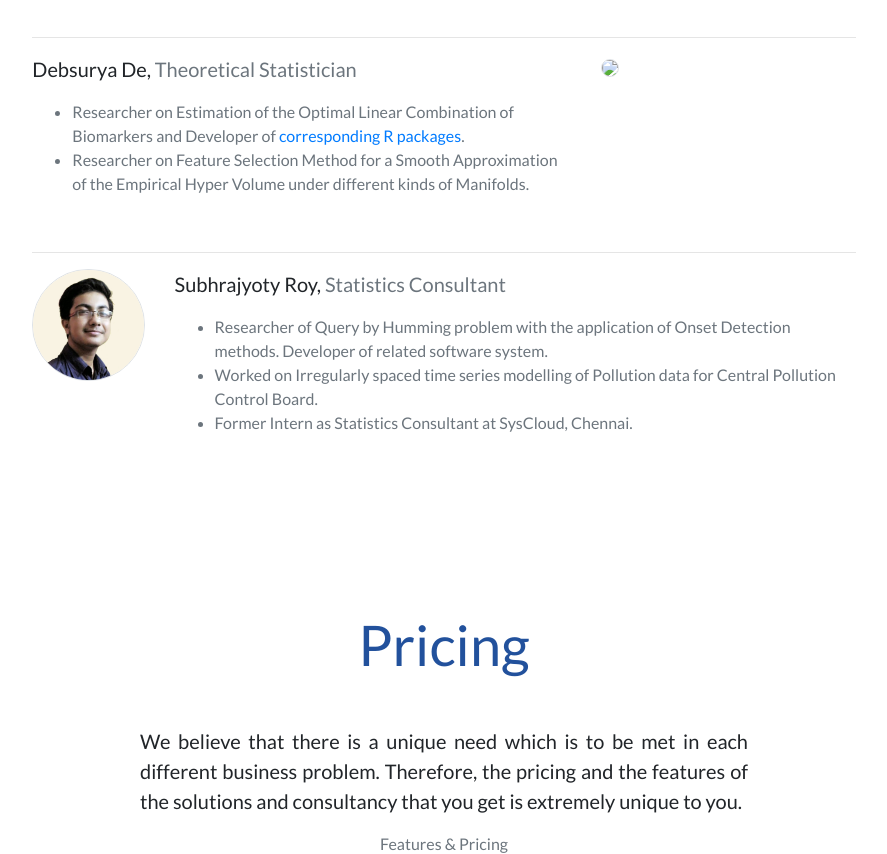
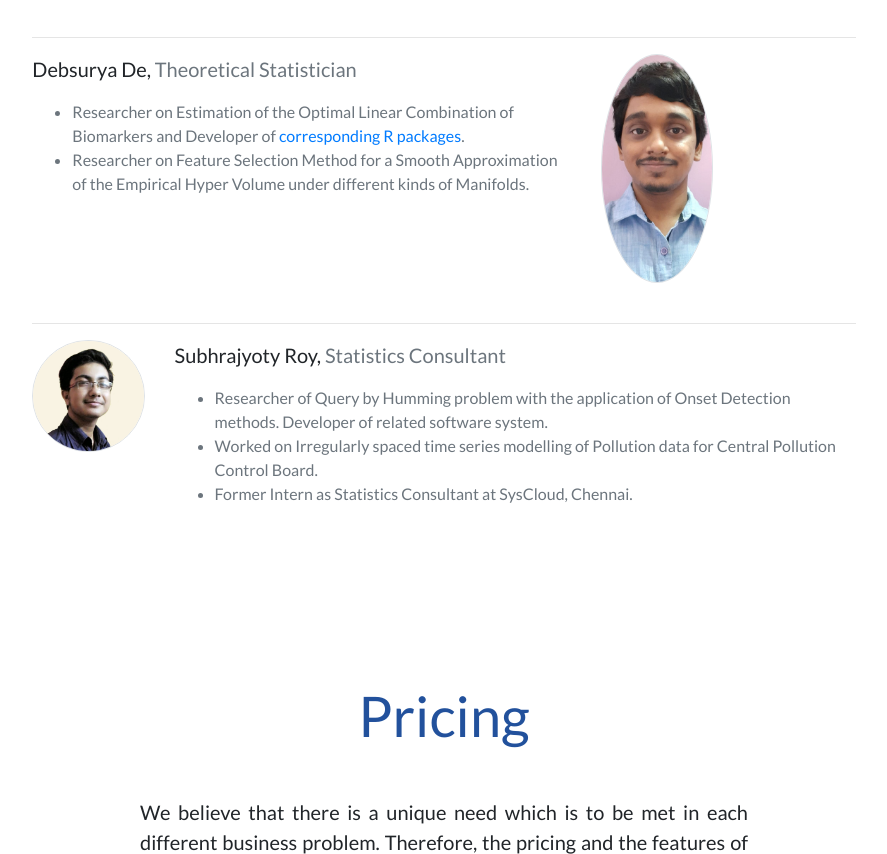
Before and after one commit to statistro/statistro.github.io, a plain HTML site: page index.html in a window 1280 px wide. Shown: the part 3360-4214 px from the top of the page, without its empty margins (196-1083 px from the left). Drawn offline with nearby package versions, Linux system fonts and the light colour scheme.

Commit message:
Update index.html

```diff
--- a/index.html
+++ b/index.html
@@ -290,7 +290,7 @@
                       </ul>
                   </div>
                   <div class="col-lg-2">
-                      <img src="./assets/images/team/debsurya.jpg" width="100%" class="rounded-circle border">
+                      <img src="./assets/images/team/debsurya.jpeg" width="100%" class="rounded-circle border">
                   </div>
                   <div class="col-lg-2"></div>
               </div>
```
